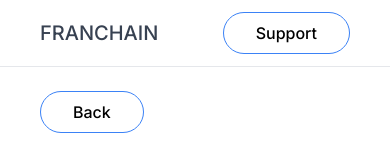
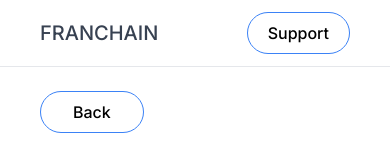
Before and after one commit to allenarduino/technical-test, a Next.js app: page / in a window 390 px wide. Shown: the top 153 px of the page. Built offline with nearby package versions, Linux system fonts and the light colour scheme.

Commit message:
Made changes to the support button

```diff
--- a/src/app/components/Header/SupportButton.tsx
+++ b/src/app/components/Header/SupportButton.tsx
@@ -4,7 +4,7 @@ interface SupportButtonProps { }
 
 const SupportButton: React.FC<SupportButtonProps> = () => {
     return (
-        <button className="border-[1px] border-blue-500 px-8 py-2 rounded-full font-medium">
+        <button className="border-[1px] border-blue-500 md:px-8 md:py-2 px-5 py-2 rounded-full font-medium">
             Support
         </button>
     )
```
